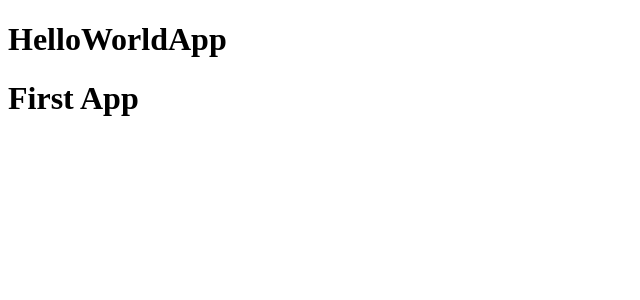
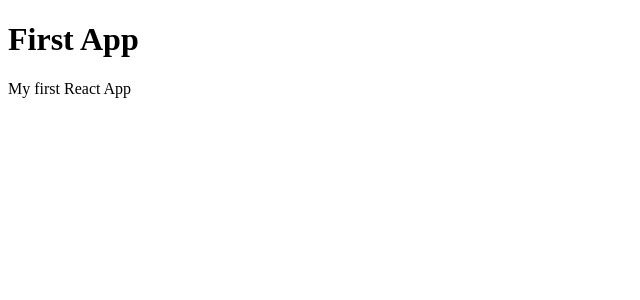
Before and after one commit to diegoxanderdx/curso-react, a React (Vite) app in the folder 03-counter-app-vite/: page / in a window 1280 px wide. Shown: the top 300 px of the page, without its empty margins (0-640 px from the left). Built offline with nearby package versions, Linux system fonts and the light colour scheme.

Commit message:
fragmentos, varios elemetos en componente

```diff
--- a/03-counter-app-vite/src/FirstApp.jsx
+++ b/03-counter-app-vite/src/FirstApp.jsx
@@ -1,5 +1,9 @@
 export const FirstApp = () => {
   return (
-    <h1>First App</h1>
+    // cuando quiero retornar más de un elemento, debo envolverlos en un fragmento usando <> y </>, que actuan como nodo padre
+    <>
+      <h1>First App</h1>
+      <p>My first React App</p>
+    </>
   )
 };
--- a/03-counter-app-vite/src/main.jsx
+++ b/03-counter-app-vite/src/main.jsx
@@ -1,11 +1,11 @@
 import React from 'react';
 import ReactDOM from 'react-dom/client';
-import { HelloWorldApp } from './HelloWorldApp';
+//import { HelloWorldApp } from './HelloWorldApp';
 import { FirstApp } from './FirstApp';
 
 ReactDOM.createRoot(document.getElementById('root')).render(
     <React.StrictMode>
-        <HelloWorldApp />
+
         <FirstApp />
     </React.StrictMode>
 );
```
